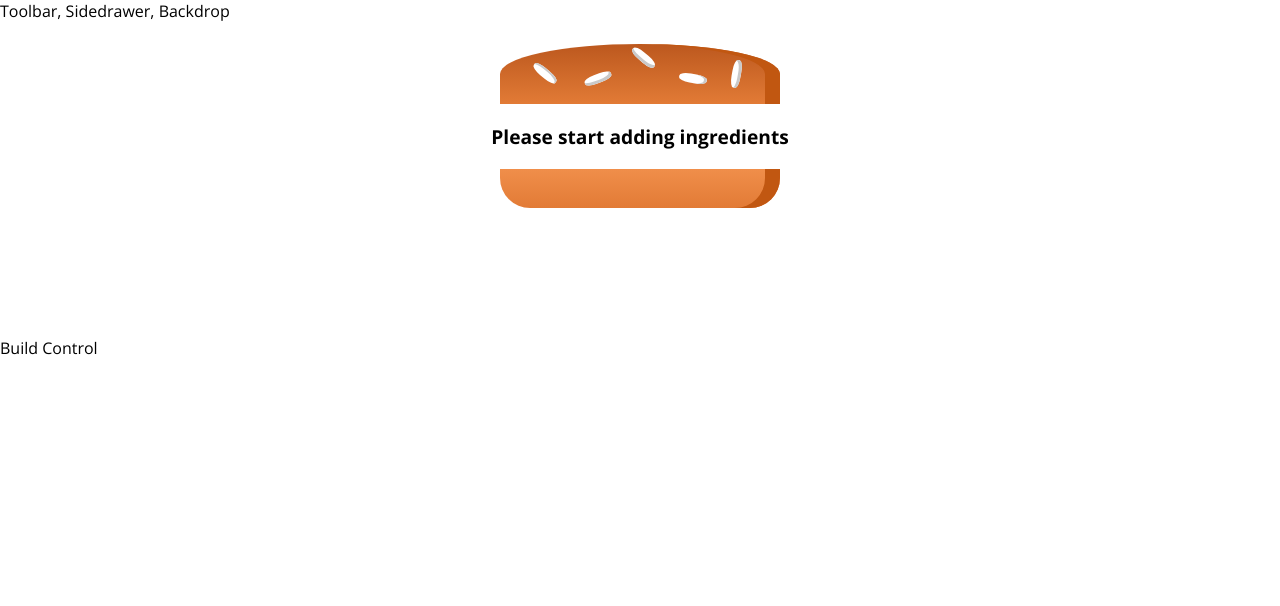
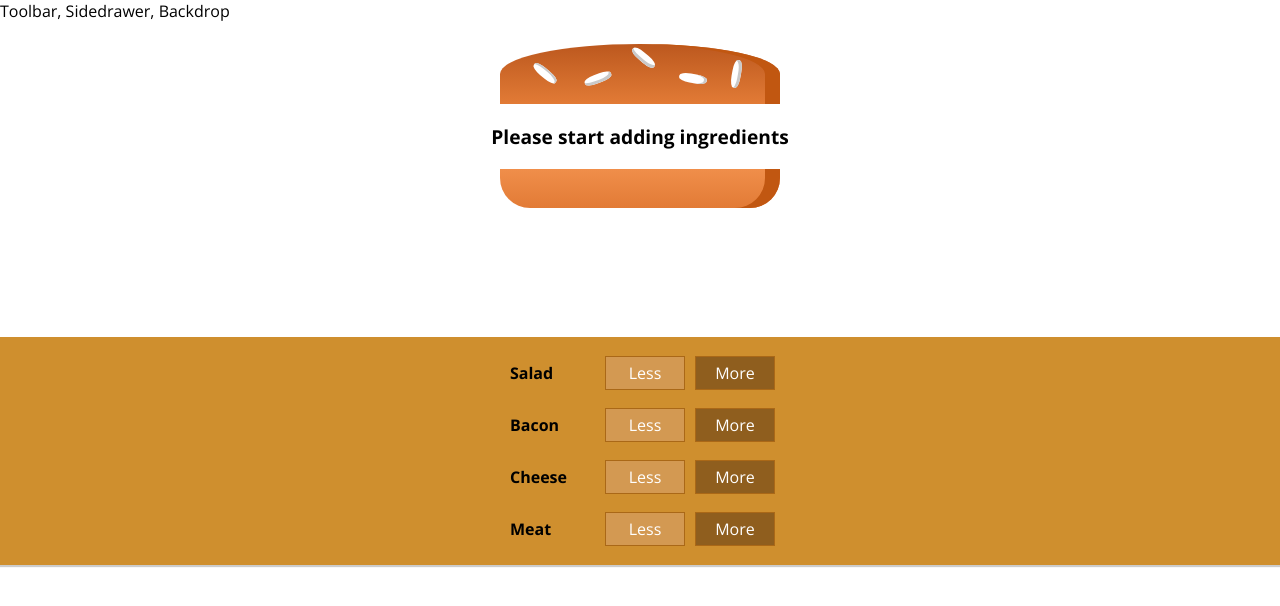
Before and after one commit to shinderahul/burger-spa, a React app: page / in a window 1280 px wide. Shown: the top 606 px of the page. Built offline with nearby package versions, Linux system fonts and the light colour scheme.

Commit message:
Outputing multiple build controls

```diff
--- a/src/components/Burger/BuildControls/BuildControl/BuildControl.js
+++ b/src/components/Burger/BuildControls/BuildControl/BuildControl.js
@@ -4,7 +4,7 @@
 
 const BuildControl = props => (
   <div className={classes.BuildControl}>
-    <div className={classes.label}>{props.label}</div>
+    <div className={classes.Label}>{props.label}</div>
     <button className={classes.Less}>Less</button>
     <button className={classes.More}>More</button>
   </div>
--- a/src/components/Burger/BuildControls/BuildControls.js
+++ b/src/components/Burger/BuildControls/BuildControls.js
@@ -1,8 +1,18 @@
 import React from 'react';
 
+import classes from './BuildControls.css';
+import BuildControl from './BuildControl/BuildControl';
+
+const controls = [
+  { label: 'Salad', type: 'salad' },
+  { label: 'Bacon', type: 'bacon' },
+  { label: 'Cheese', type: 'cheese' },
+  { label: 'Meat', type: 'meat' }
+];
+
 const BuildControls = props => (
-  <div>
-    <div>test</div>
+  <div className={classes.BuildControls}>
+    {controls.map(ctrl => <BuildControl key={ctrl.label} label={ctrl.label} />)}
   </div>
 );
 
--- a/src/containers/BurgerBuilder/BurgerBuilder.js
+++ b/src/containers/BurgerBuilder/BurgerBuilder.js
@@ -2,9 +2,9 @@
 
 import Aux from '../../hoc/Aux';
 import Burger from '../../components/Burger/Burger';
+import BuildControls from '../../components/Burger/BuildControls/BuildControls';
 
 class BurgerBuilder extends Component {
-
   state = {
     ingredients: {
       salad: 0,
@@ -12,13 +12,13 @@
       cheese: 0,
       meat: 0
     }
-    }
+  };
 
   render() {
     return (
       <Aux>
         <Burger ingredients={this.state.ingredients} />
-                <div>Build Control</div>
+        <BuildControls />
       </Aux>
     );
   }
```
Lines whose indentation alone changed are shown as unchanged.
